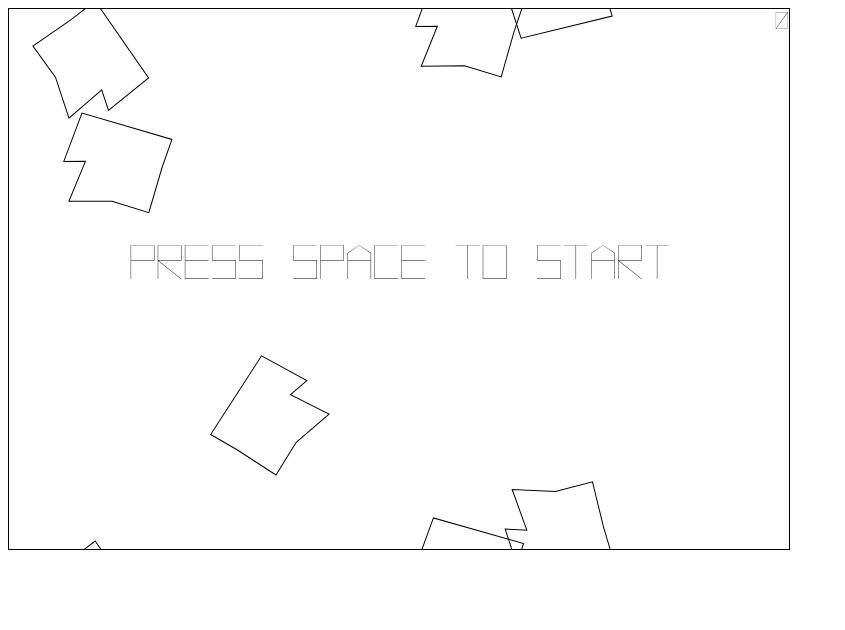
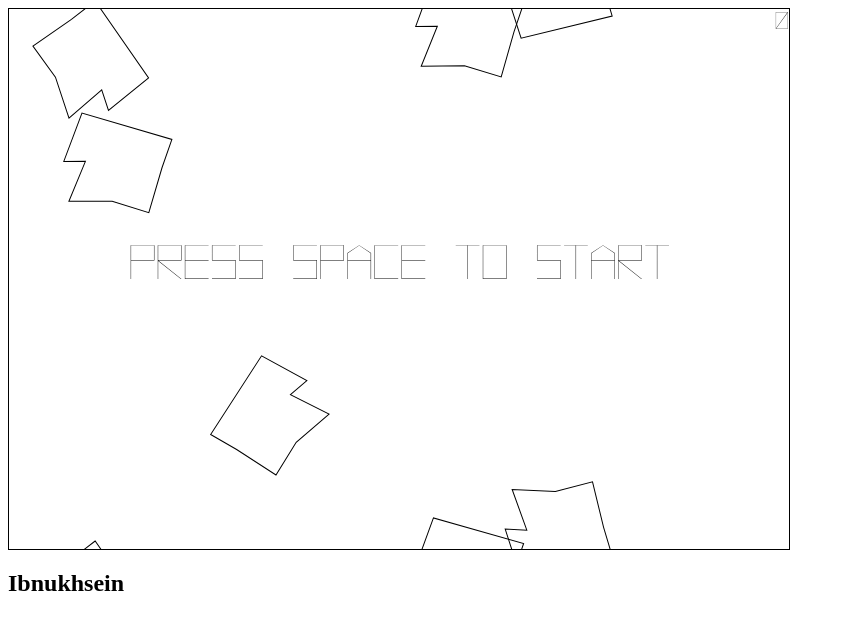
Before and after one commit to Ines1999/asu_git_6308, a plain HTML site: page index.html in a window 1280 px wide. Shown: the whole page, without its empty margins (0-845 px from the left). Drawn offline with Linux system fonts and the light colour scheme.

Commit message:
Added my surname in footer of file index.html

```diff
--- a/index.html
+++ b/index.html
@@ -27,5 +27,6 @@
         <div id="space" class='button'>FIRE</div>
       </div>
     </div>
+	<h2>Ibnukhsein</h2>
   </body>
 </html>
```
